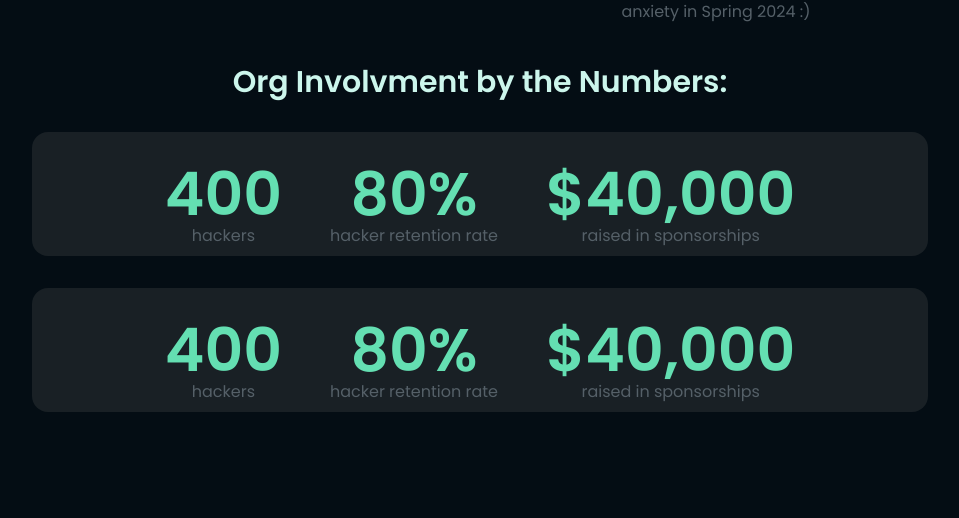
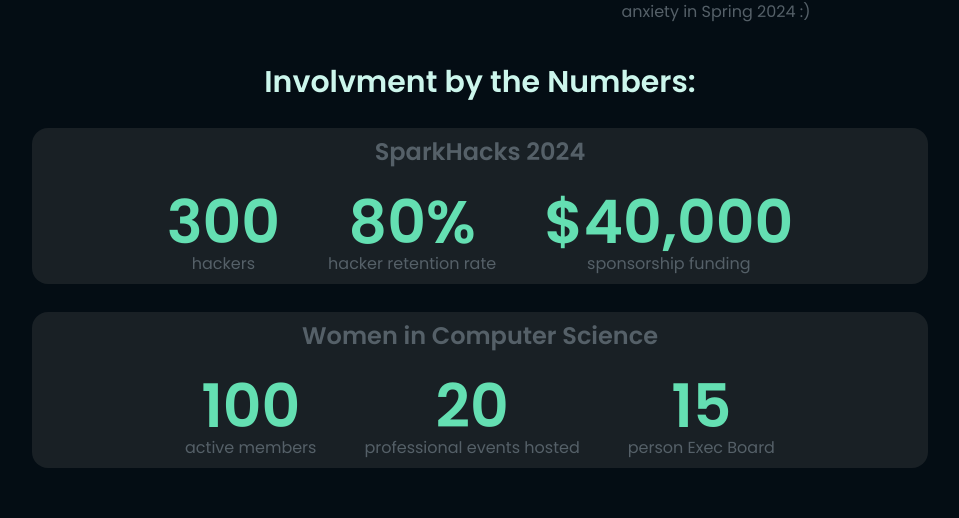
Before and after one commit to nandanasheri/nandana.dev-v1, a React (Create React App) app: page /leadership in a window 1280 px wide. Shown: the part 1077-1595 px from the top of the page, without its empty margins (160-1119 px from the left). Built offline with nearby package versions, Linux system fonts and the light colour scheme.

Commit message:
added stats for leadership experience

```diff
--- a/src/components/StatsTile.js
+++ b/src/components/StatsTile.js
@@ -1,22 +1,16 @@
 export default function StatsTile (props) {
     return (
-        <div className="bg-light-bg p-2 my-8 rounded-2xl">
+        <div className="bg-light-bg p-2 my-7 rounded-2xl">
             <h1 className="text-2xl font-semibold text-grey text-center">{props.org}</h1>
             <div className="flex items-center justify-center gap-12">
-            <div className="bg-">
-                <h1 className="text-6xl font-semibold text-neon mt-6 text-center">400</h1>
-                <h1 className="text-1xl text-grey text-center">hackers</h1>
-            </div>
-
-            <div className="bg-">
-                <h1 className="text-6xl font-semibold text-neon mt-6 text-center">80%</h1>
-                <h1 className="text-1xl text-grey text-center">hacker retention rate</h1>
-            </div>
-
-            <div className="bg-">
-                <h1 className="text-6xl font-semibold text-neon mt-6 text-center">$40,000</h1>
-                <h1 className="text-1xl text-grey text-center">raised in sponsorships</h1>
-            </div>
+                {props.stats.map((item) => {
+                    return (
+                        <div>
+                            <h1 className="text-6xl font-semibold text-neon mt-6 text-center">{item.num}</h1>
+                            <h1 className="text-1xl text-grey text-center">{item.subtext}</h1>
+                        </div>
+                    )
+                })}
 
             </div>
         </div>
--- a/src/views/LandingPage.js
+++ b/src/views/LandingPage.js
@@ -56,7 +56,7 @@
             </div>
 
             <div className="bg- w-1/2">
-              <p className="text-green text-lg">My first ever CS class was in eleventh grade where which was where I realized two things: </p>
+              <p className="text-green text-lg">My first ever CS class was in eleventh grade which was where I realized two things: </p>
               <p className="text-green text-lg">- <span class="text-neon font-semibold">Nobody</span> actually knows how technology works</p>
               <p className="text-green text-lg">- Coding <span class="text-neon font-semibold">never felt like studying</span></p>
 
--- a/src/views/Leadership.js
+++ b/src/views/Leadership.js
@@ -25,7 +25,7 @@
     ]
   },
   {
-    org:"WiCS",
+    org:"Women in Computer Science",
     stats:[
       {
         num:"100",
@@ -94,10 +94,13 @@
               </div>
             </div>
 
-            <h1 className="text-3xl font-semibold text-green mt-6 text-center">Org Involvment by the Numbers:</h1>
+            <h1 className="text-3xl font-semibold text-green mt-6 text-center">Involvment by the Numbers:</h1>
 
-            <StatsTile/>
-            <StatsTile/>
+            {StatsData.map((item) => {
+              return (
+                <StatsTile org = {item.org} stats ={item.stats}/>
+              )
+            })}
 
 
           </div>
```
